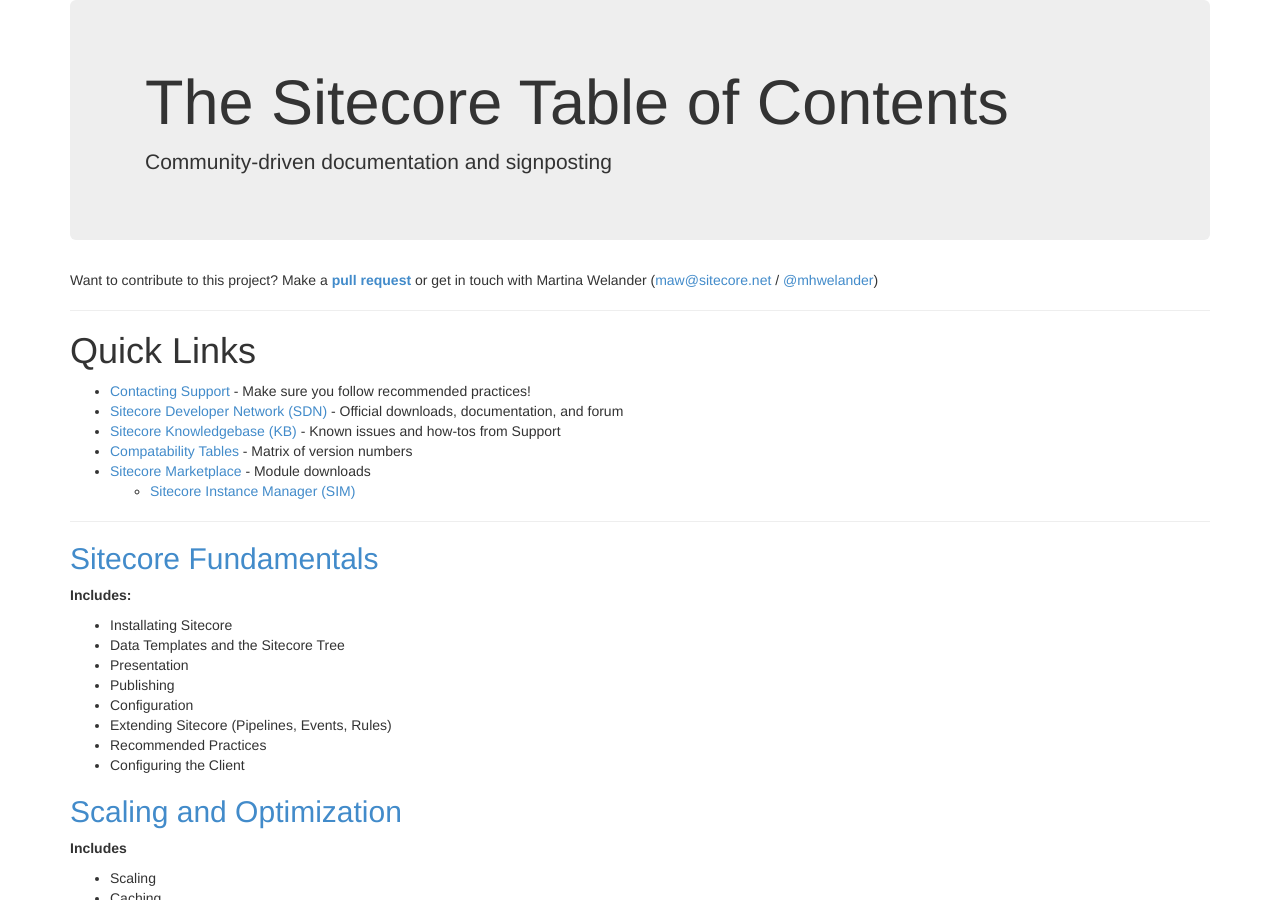
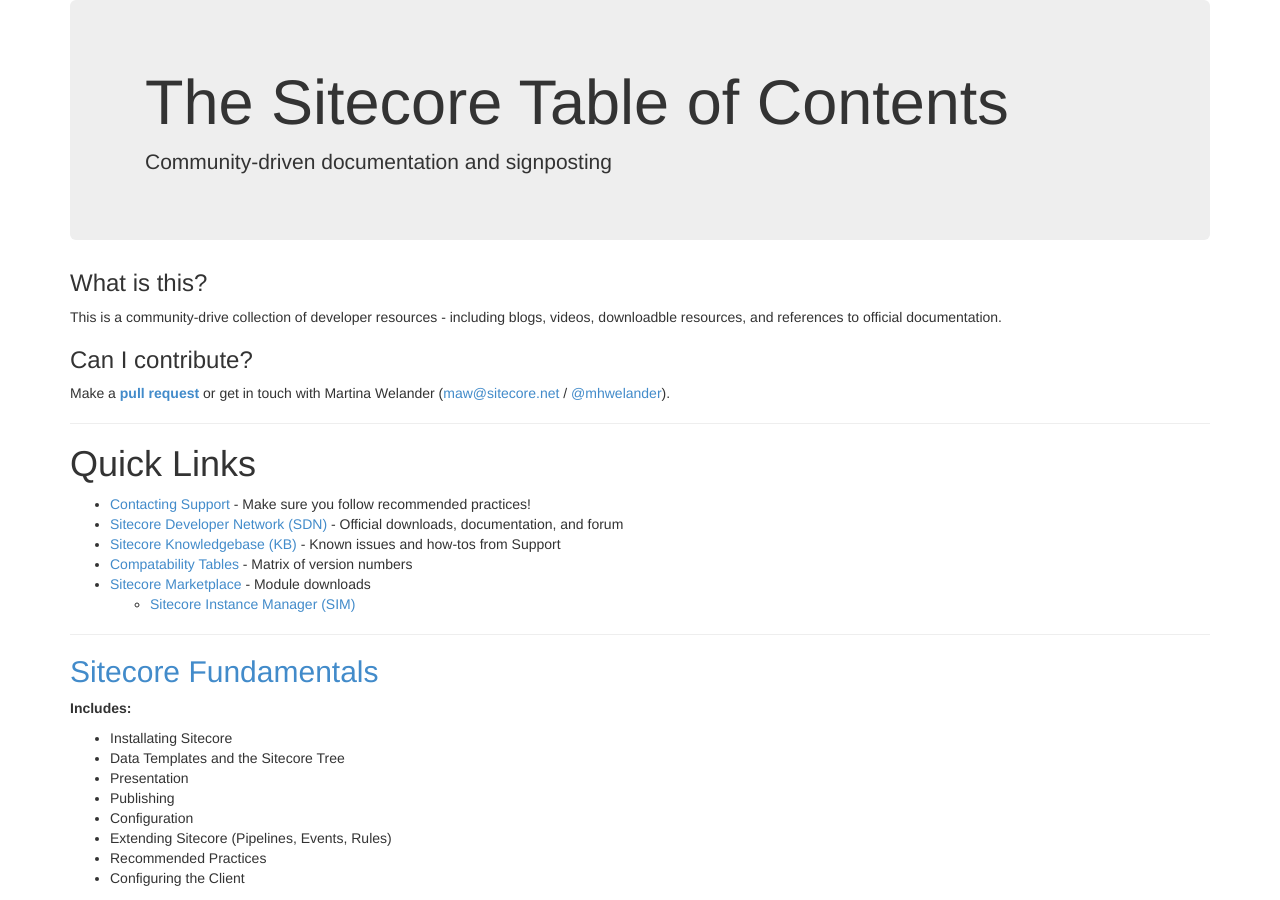
Before and after one commit to Sitecore-Community/docs, a Jekyll site: the page built from index.md, in a window 1280 px wide and 900 px high. Built offline with Jekyll 4.4.1, drawn with Linux system fonts in a browser that asks for light colours; nearby versions of some CDN libraries.

Commit message:
Updated index.

```diff
--- a/index.md
+++ b/index.md
@@ -3,7 +3,11 @@
 title: Index
 ---
 
-Want to contribute to this project? Make a **[pull request](https://github.com/Sitecore-Community/Sitecore-Community-Docs)** or get in touch with Martina Welander ([maw@sitecore.net](maw@sitecore.net) / [@mhwelander](http://twitter.com/mhwelander))
+### What is this?
+This is a community-drive collection of developer resources - including blogs, videos, downloadble resources, and references to official documentation.
+
+### Can I contribute?
+Make a **[pull request](https://github.com/Sitecore-Community/Sitecore-Community-Docs)** or get in touch with Martina Welander ([maw@sitecore.net](maw@sitecore.net) / [@mhwelander](http://twitter.com/mhwelander)).
 
 ---------------------------------------
 
```
